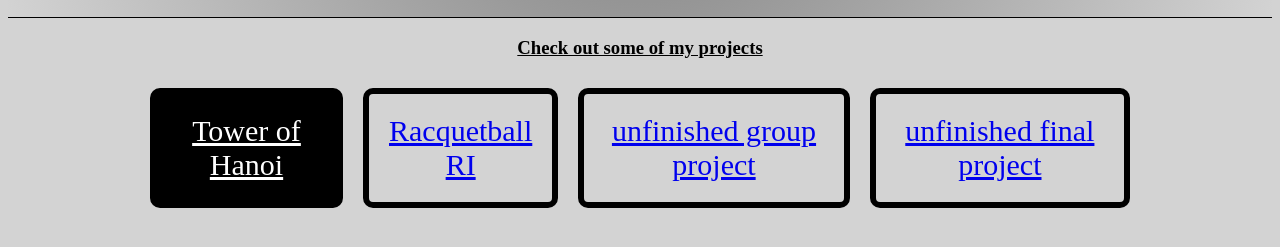
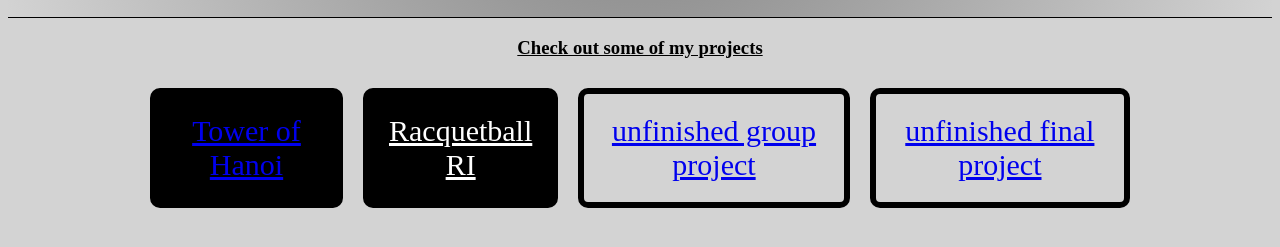
Before and after one commit to mwb86/mwb86.github.io, a plain HTML site: page index.html in a window 1280 px wide. Shown: the part 355-602 px from the top of the page. Drawn offline with Linux system fonts and the light colour scheme; a web font is replaced by a local one.

Commit message:
style change

```diff
--- a/style.css
+++ b/style.css
@@ -60,11 +60,11 @@ h3{
   text-align: center;
 }
 
-#towers {
+#towers, #rubyApp {
   background-color: black;
   animation: pulse 5s ease infinite;
 }
-#towers > a {
+#towers, #rubyApp > a {
   color:white;
 }
 
```
